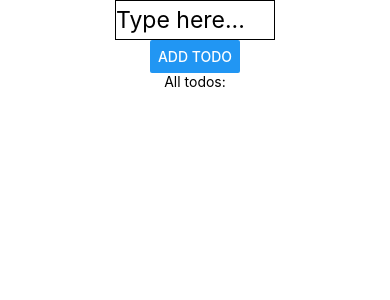
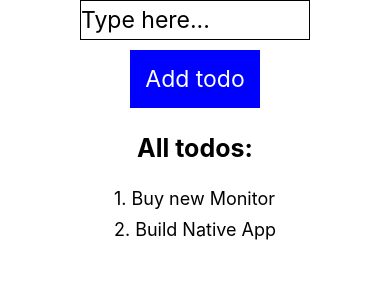
Before and after one commit to radinreth/todo_app, a React Native app: screen / in a window 390 px wide. Shown: the top 300 px of the page. Built offline with nearby package versions, Linux system fonts and the light colour scheme.

Commit message:
add todo status

```diff
--- a/App.js
+++ b/App.js
@@ -11,22 +11,38 @@ import {
   View,
   Text,
   Button,
+  TouchableOpacity,
   TextInput,
   FlatList,
-  SafeAreaView
+  SafeAreaView,
+  StyleSheet
 } from 'react-native';
 
 class App extends Component {
   constructor(props) {
     super(props)
-    this.state = { text: '', todos: [] }
+    this.state = {
+      text: '',
+      todos: [
+        {
+          id: '1',
+          action: 'Buy new Monitor',
+          status: 'pending'
+        },
+        {
+          id: '2',
+          action: 'Build Native App',
+          status: 'completed'
+        }
+      ]
+    }
   }
 
   addTodo = () => {
     let {text, todos} = this.state
-    this.setState({
-      todos: [...todos, text]
-    })
+    this.setState( prev => ({
+      todos: [...todos, { id: String(prev.todos.length+1), action: text, status: 'pending'}]
+      }))
 
     this.setState({text: ''})
   }
@@ -35,19 +51,24 @@ class App extends Component {
       <SafeAreaView style={{flex: 1}}>
         <View style={{ flex: 1, justifyContent: 'center', alignItems: 'center' }}>
           <TextInput
-            style={{height: 40, fontSize: 23, width: 160, borderWidth: 1}}
+            style={styles.inputTodo}
             placeholder="Type here..."
             onChangeText={(text) => this.setState({text})}
             value={this.state.text}
             />
 
-            <Button title="Add todo" onPress={this.addTodo} />
+            <TouchableOpacity
+              style={styles.btnAdd}
+              onPress={this.addTodo}
+              >
+              <Text style={styles.todoText}>Add todo</Text>
+            </TouchableOpacity>
 
-            <Text>All todos:</Text>
+            <Text style={styles.legend}>All todos:</Text>
             <FlatList
               data={this.state.todos}
-              renderItem={({item}) => <Text>{item}</Text>}
-              keyExtractor={item=>item}
+              renderItem={({item, index}) => <Text style={styles.todoItem}>{index+1}. {item.action}</Text>}
+              keyExtractor={item=>item.id}
             />
         </View>
       </SafeAreaView>
@@ -55,4 +76,36 @@ class App extends Component {
   }
 };
 
+const styles = StyleSheet.create({
+  inputTodo: {
+    height: 40,
+    fontSize: 23,
+    width: 230,
+    borderWidth: 1
+  },
+  btnAdd: {
+    backgroundColor: 'blue',
+    padding: 15,
+    margin: 10,
+  },
+  todoText: {
+    fontSize: 23,
+    color: '#fff'
+  },
+  completed: {
+    textDecorationLine: 'line-through',
+    textDecorationStyle: 'solid'
+  },
+  legend: {
+    fontSize: 25,
+    marginTop: 15,
+    marginBottom: 20,
+    fontWeight: 'bold'
+  },
+  todoItem: {
+    margin: 5,
+    fontSize: 18
+  }
+})
+
 export default App;
```
